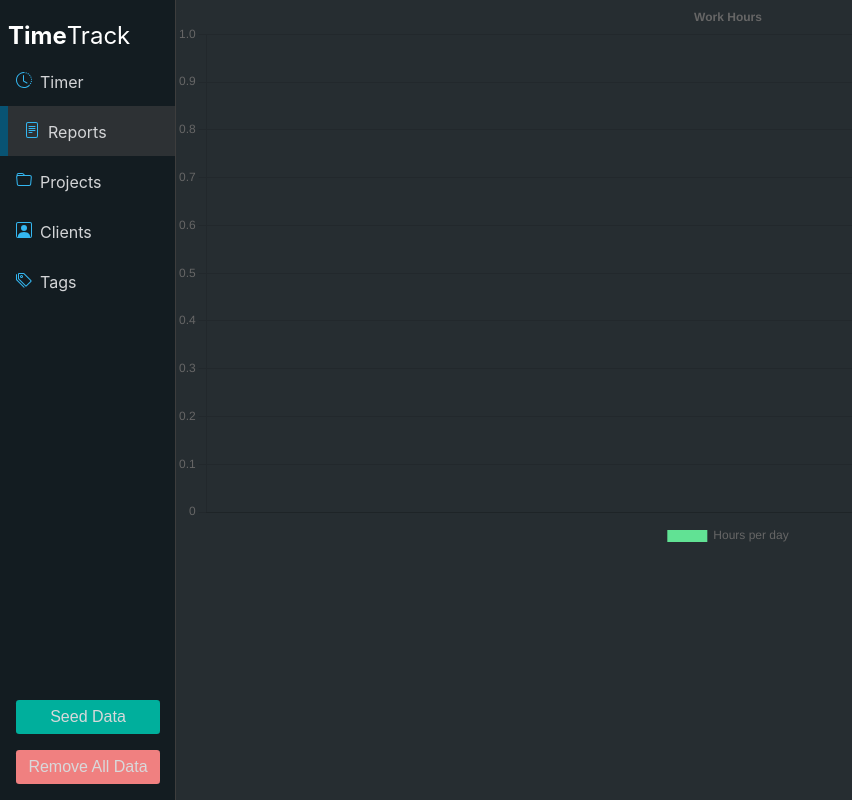
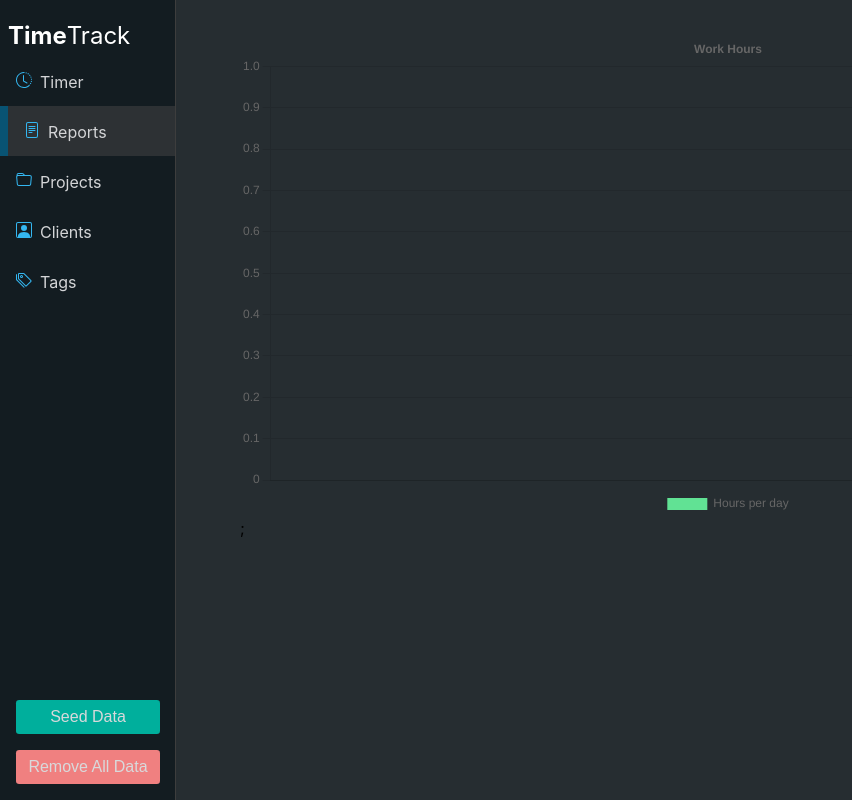
Before and after one commit to teooliver/time-tracker-base-v2, a React (Create React App) app in the folder client/: page /reports in a window 1280 px wide. Shown: the whole page, without its empty margins (0-852 px from the left). Built offline with nearby package versions, Linux system fonts and the light colour scheme; no server answers.

Commit message:
update: reports chart styles

```diff
--- /dev/null
+++ b/client/src/pages/Reports/Reports.module.css
@@ -0,0 +1,4 @@
+.chart-container {
+  /* width: 50%; */
+  margin: 2rem 4rem;
+}
--- a/client/src/pages/Reports/Reports.tsx
+++ b/client/src/pages/Reports/Reports.tsx
@@ -1,6 +1,7 @@
 import { ReportsBarChart } from '../../components/ReportsBarChart/ReportsBarChart';
 import { useGetGroupedTasks } from '../../hooks/useGetGroupedTasks';
 import { PROJECT_COLORS } from '../../utils/projectColors';
+import styles from './Reports.module.css';
 import { calculateTimer } from '../../utils/timer';
 
 const Reports = () => {
@@ -21,7 +22,11 @@ const Reports = () => {
       },
     ],
   };
-  return <ReportsBarChart chartData={chartData} />;
+  return (
+    <div className={styles['chart-container']}>
+      <ReportsBarChart chartData={chartData} />;
+    </div>
+  );
 };
 
 export default Reports;
```
Also changed, not shown: 1 other file (tests, documents, lock files or other folders).
